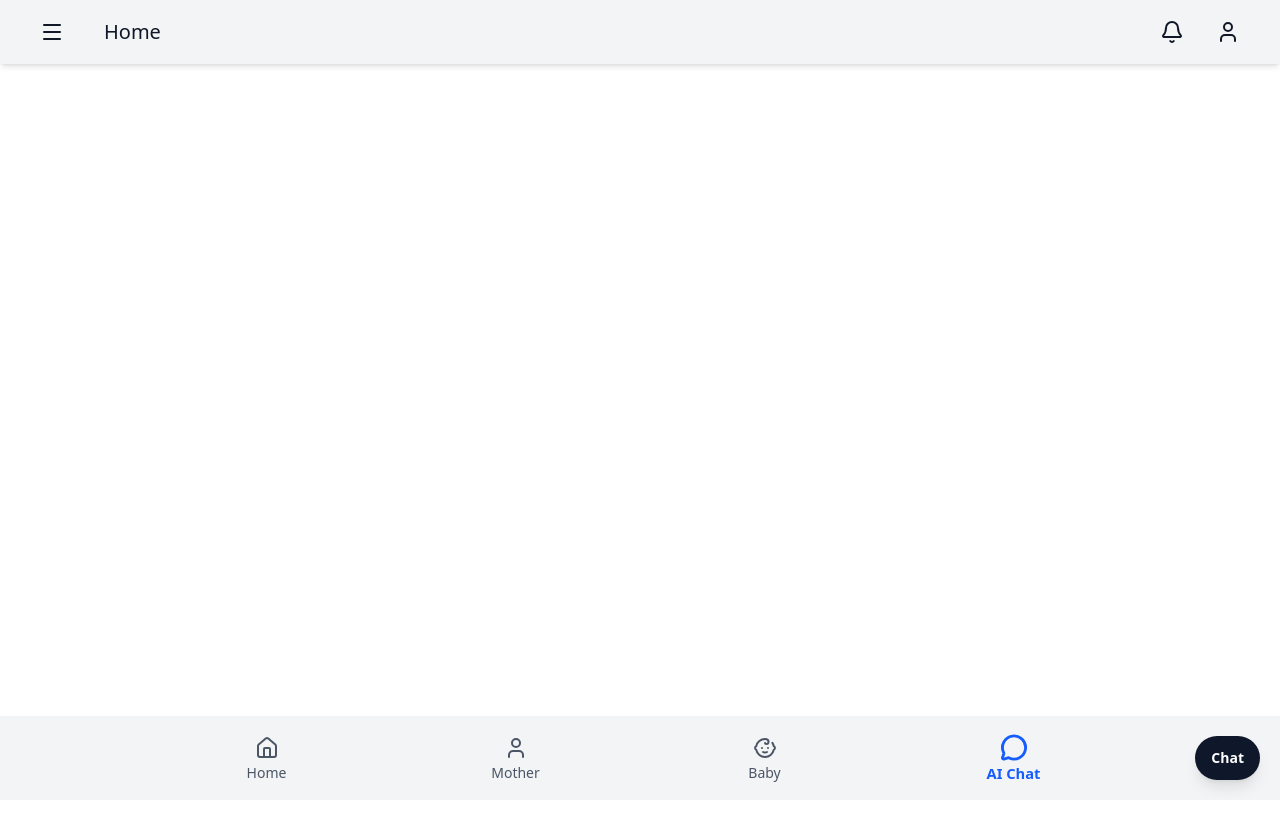
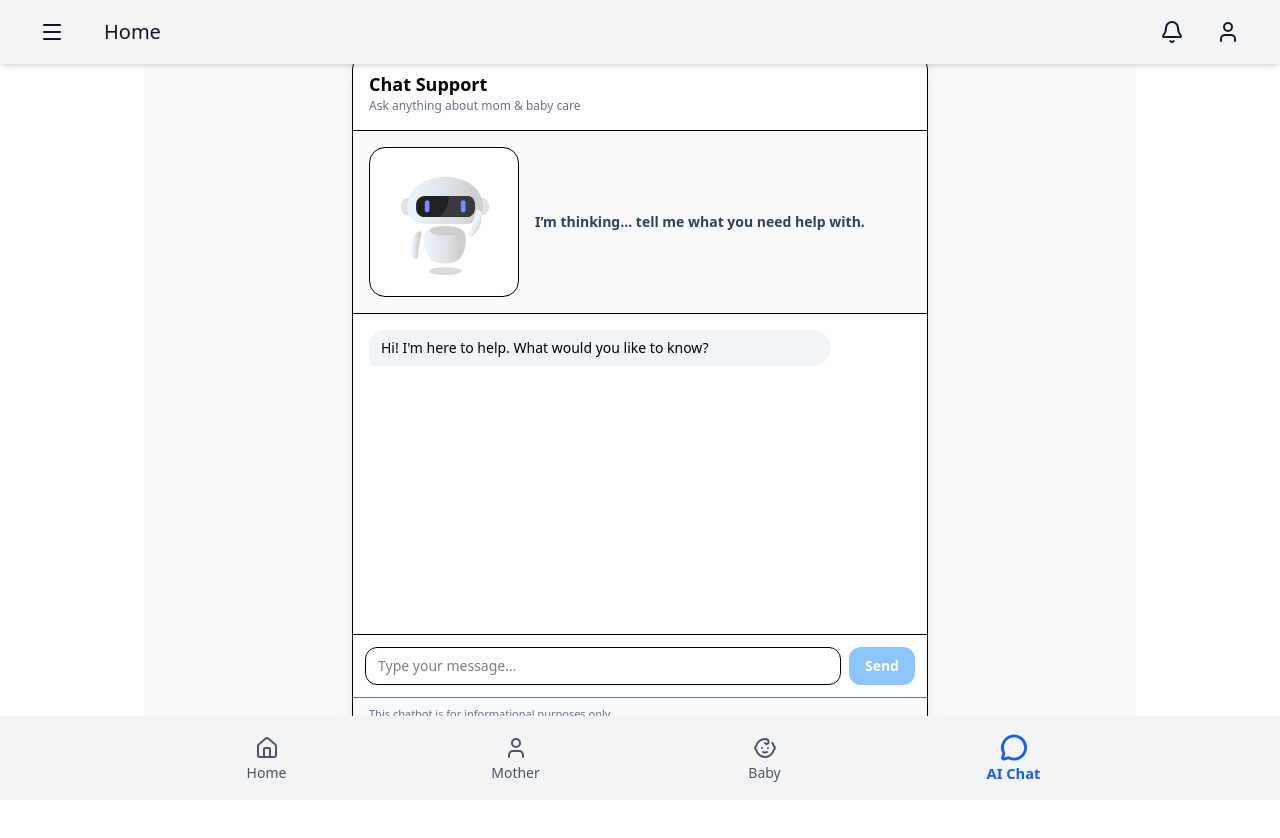
Before and after one commit to Maatrava/frontend, a React (Vite) app: page /chat in a window 1280 px wide. Shown: the top 838 px of the page. Before the commit the page ends 800 px from the top, so only its background shows below. Built offline with nearby package versions, Linux system fonts and the light colour scheme.

Commit message:
feat: show chat interface directly and remove trigger button

```diff
--- a/src/pages/ChatWidget.jsx
+++ b/src/pages/ChatWidget.jsx
@@ -3,7 +3,7 @@ import Lottie from "lottie-react";
 import apiClient from "../api/client";
 
 export default function ChatWidget() {
-  const [open, setOpen] = useState(false);
+  const [open, setOpen] = useState(true);
   const [input, setInput] = useState("");
   const [messages, setMessages] = useState([
     { from: "bot", text: "Hi! I'm here to help. What would you like to know?" },
@@ -62,29 +62,16 @@ export default function ChatWidget() {
   };
 
   return (
-    <>
-      {/* Chat Button */}
-      <button
-        onClick={() => setOpen(true)}
-        className="fixed bottom-5 right-5 z-50 rounded-full bg-slate-900 px-4 py-3 text-sm font-semibold text-white shadow-lg"
-      >
-        Chat
-      </button>
-
-      {/* Modal */}
-      {open && (
-        <div className="fixed inset-0 z-[9999] flex items-center justify-center bg-black/50 p-4">
-          <div className="w-full max-w-xl overflow-hidden rounded-2xl bg-white shadow-2xl">
-
+    <div className="flex items-center justify-center p-4 bg-gray-50 min-h-[calc(100vh-64px)]">
+      <div className="w-full max-w-xl overflow-hidden rounded-2xl bg-white shadow-lg border">
         {/* Header */}
         <div className="flex items-start justify-between border-b p-4">
           <div>
-                <div className="font-bold">Chat Support</div>
+            <div className="font-bold text-lg">Chat Support</div>
             <div className="text-xs text-slate-500">
               Ask anything about mom & baby care
             </div>
           </div>
-              <button onClick={() => setOpen(false)}>✕</button>
         </div>
 
         {/* Lottie */}
@@ -133,13 +120,13 @@ export default function ChatWidget() {
             value={input}
             onChange={(e) => setInput(e.target.value)}
             onKeyDown={(e) => e.key === "Enter" && onSend()}
-                className="flex-1 rounded-xl border px-3 py-2 text-sm"
+            className="flex-1 rounded-xl border px-3 py-2 text-sm focus:ring-2 focus:ring-blue-500 outline-none"
             placeholder="Type your message…"
           />
           <button
             onClick={onSend}
             disabled={!canSend}
-                className={`rounded-xl px-4 py-2 text-sm font-bold text-white ${canSend ? "bg-blue-600" : "bg-blue-600/50"
+            className={`rounded-xl px-4 py-2 text-sm font-bold text-white transition-all ${canSend ? "bg-blue-600 hover:bg-blue-700 shadow-md" : "bg-blue-300 pointer-events-none"
               }`}
           >
             Send
@@ -152,7 +139,5 @@ export default function ChatWidget() {
         </div>
       </div>
     </div>
-      )}
-    </>
   );
 }
```
Lines whose indentation alone changed are shown as unchanged.
